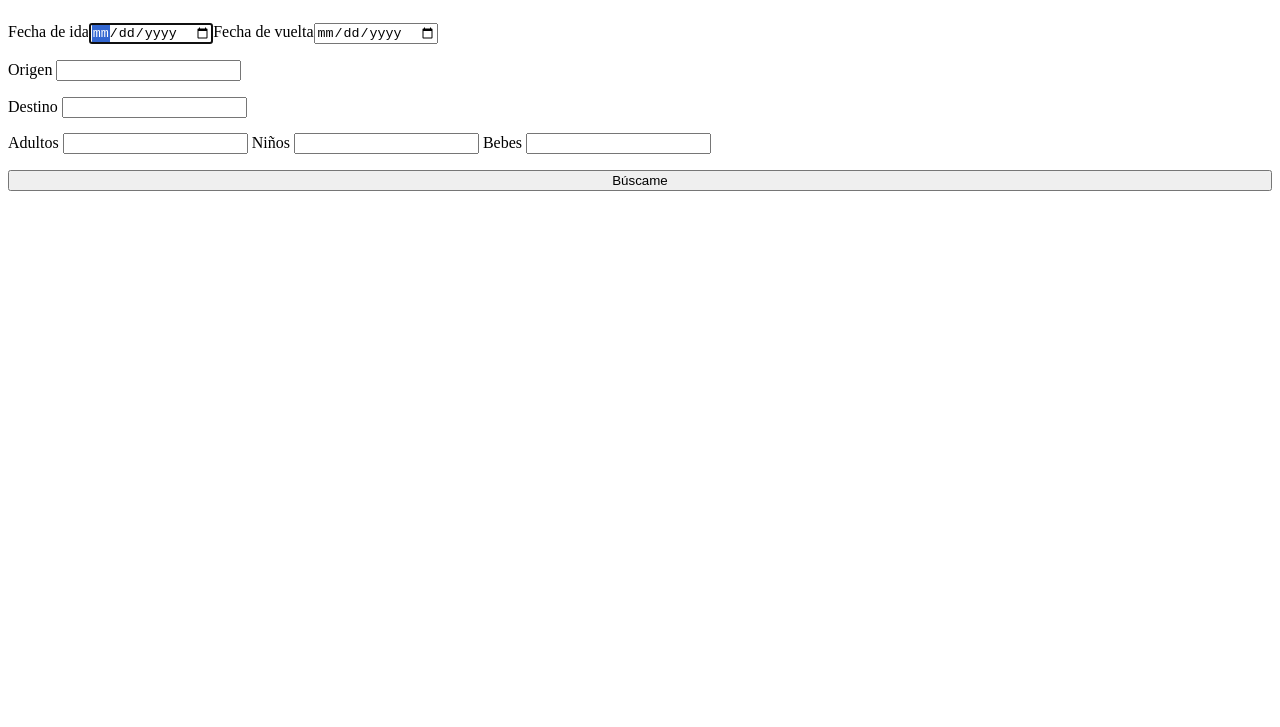
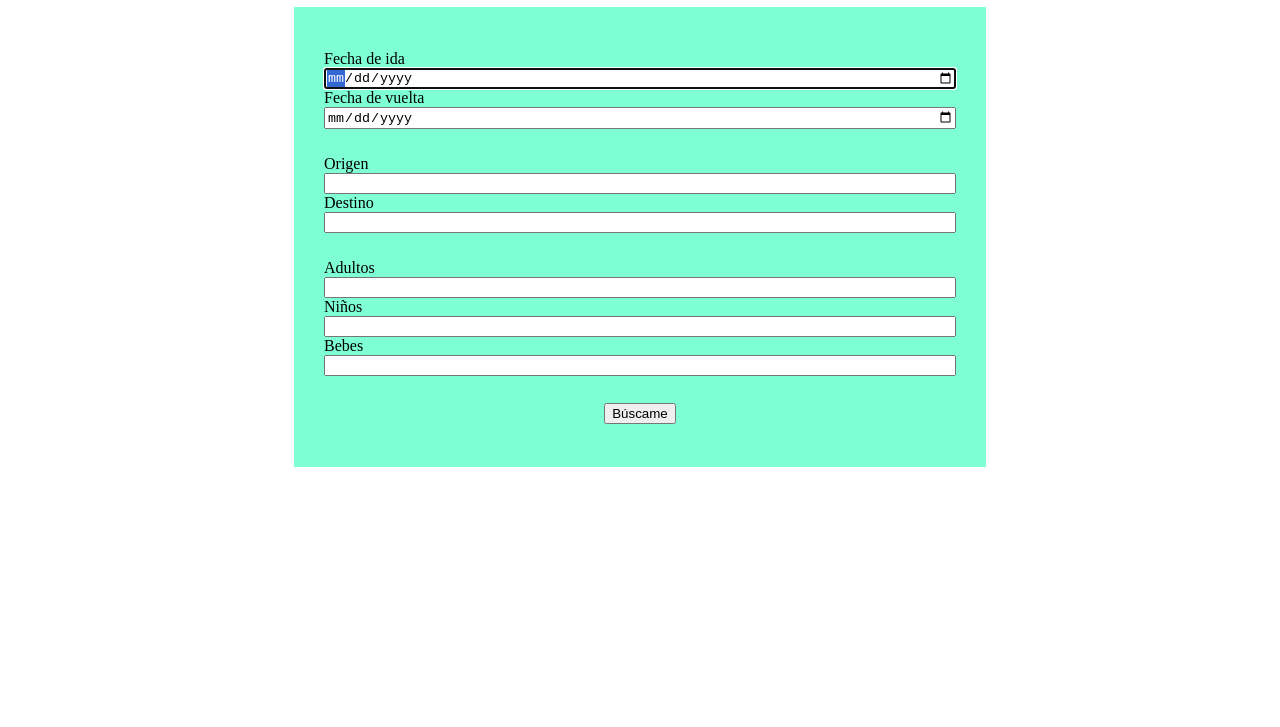
Before and after one commit to hajarmr98/flight-metasearcher, a plain HTML site: page index.html in a window 1280 px wide. Shown: the part 73-800 px from the top of the page. Drawn offline with Linux system fonts and the light colour scheme.

Commit message:
html y css

```diff
--- a/index.html
+++ b/index.html
@@ -10,14 +10,15 @@
 
 <body>
     <h1>Elige el vuelo de tus sueños</h1>
-    <form action="#" class="buscador" method="get">
+    <form action="#" method="get">
+        <div class="buscador">
             <div class="buscador-fecha">
                 <label for="fechaida">Fecha de ida</label>
                 <input type="date" id="fechaida" name="fechaida" tabindex="1" autofocus="autofocus">
                 <label for="fechavuelta">Fecha de vuelta</label>
                 <input type="date" id="fechavuelta" name="fechavuelta" tabindex="2" autofocus="autofocus">
             </div>
-        <div class="buscador-origen">
+            <div class="buscador-pais">
                 <label for="origen">Origen</label>
                 <input list="paises" name="origen" /></label>
                 <datalist id="paises">
@@ -28,8 +29,6 @@
         <option value="Alemania"></option>
         <option value="Finlandia"></option>
         </datalist>
-        </div>
-        <div class="buscador-destino">
                 <label for="destino">Destino</label>
                 <input list="paises" name="destino" /></label>
             </div>
@@ -41,7 +40,10 @@
                 <label for="bebes">Bebes</label>
                 <input type="number" id="bebes" name="bebes" min="0" tabindex="6" autofocus="autofocus">
             </div>
-        <button>Búscame</button>
+            <div>
+                <button class="buscar">Búscame</button>
+            </div>
+        </div>
     </form>
 </body>
 
--- a/style.css
+++ b/style.css
@@ -1,10 +1,37 @@
+h1 {
+    text-align: center;
+}
+
 .buscador {
     display: flex;
-    justify-content: space-evenly;
-    flex-flow: column wrap;
-    height: 200px;
+    height: 400px;
+    justify-content: space-around;
+    flex-direction: column;
+    width: 50%;
+    margin: 0 auto;
+    background-color: aquamarine;
+    padding: 30px;
+    align-items: center;
 }
 
 .buscador-fecha {
     display: flex;
+    flex-direction: column;
+    width: 100%;
 }
+
+.buscador-pais {
+    display: flex;
+    flex-direction: column;
+    width: 100%;
+}
+
+.buscador-pasajeros {
+    display: flex;
+    flex-direction: column;
+    width: 100%;
+}
+
+.buscar {
+    width: 100%
+}
```
Lines whose indentation alone changed are shown as unchanged.
